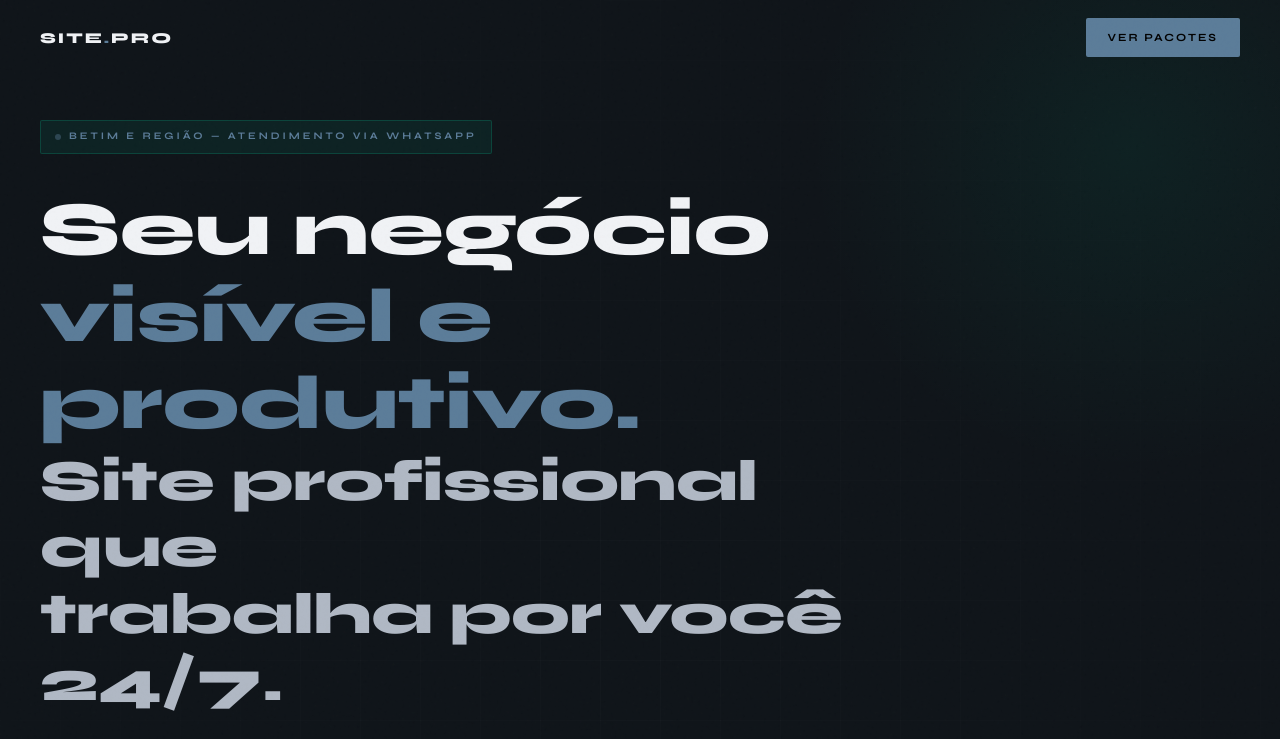
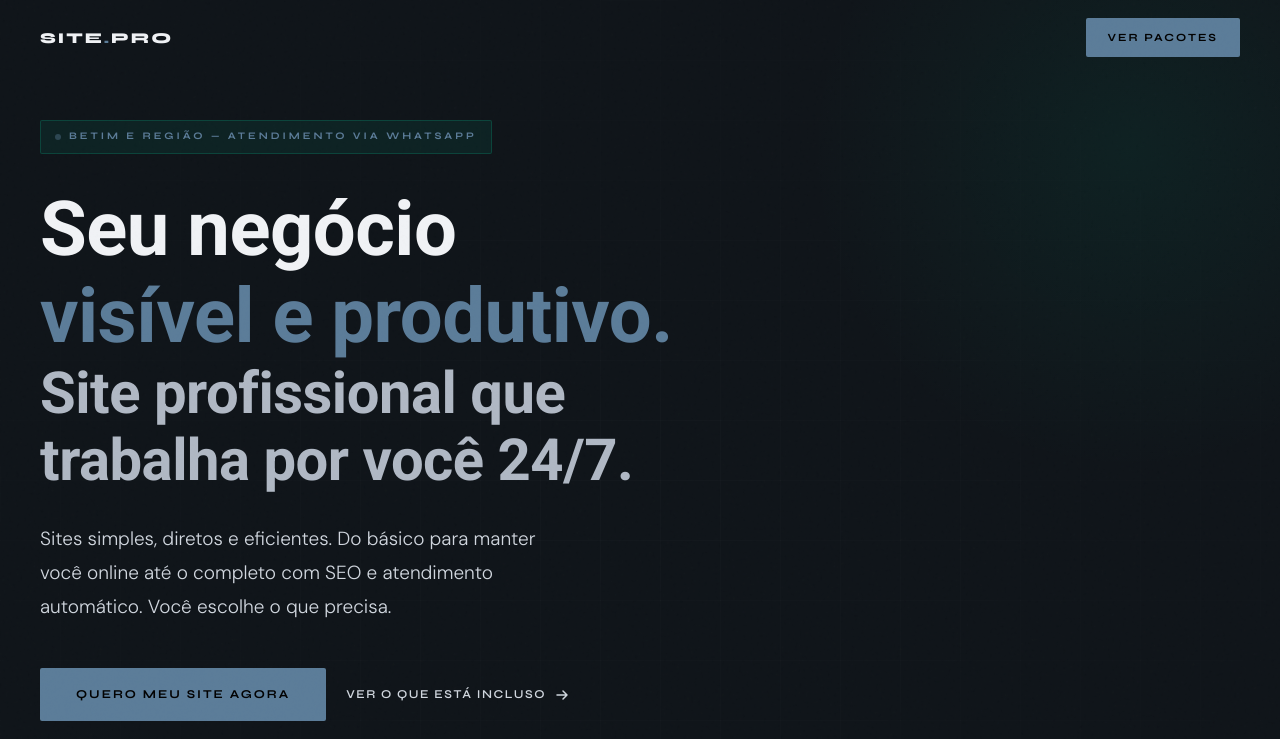
Before and after one commit to cuiudos/landingpage-CPM, a plain HTML site: page index.html in a window 1280 px wide. Shown: the top 739 px of the page. Drawn offline with Linux system fonts and the light colour scheme.

Commit message:
Alterar fonte da seção hero para Roboto

```diff
--- a/index.html
+++ b/index.html
@@ -5,7 +5,7 @@
 <meta name="viewport" content="width=device-width, initial-scale=1.0">
 <title>Sites Profissionais em Betim e Região | Apareça no Google</title>
 <meta name="description" content="Criamos sites profissionais para empresas em Betim e região. SEO, pré-atendimento pelo WhatsApp, design responsivo e suporte contínuo. Do básico ao completo.">
-<link href="https://fonts.googleapis.com/css2?family=Syne:wght@400;600;700;800&family=DM+Sans:ital,wght@0,300;0,400;0,500;1,300&display=swap" rel="stylesheet">
+<link href="https://fonts.googleapis.com/css2?family=Syne:wght@400;600;700;800&family=DM+Sans:ital,wght@0,300;0,400;0,500;1,300&family=Roboto:wght@300;400;500;700&display=swap" rel="stylesheet">
 <style>
 :root {
   --verde: #5B7C99;
@@ -144,9 +144,9 @@
 }
 
 .hero h1{
-  font-family:'Syne',sans-serif;
+  font-family:'Roboto',sans-serif;
   font-size:clamp(36px,7vw,76px);
-  font-weight:800;
+  font-weight:700;
   line-height:1.15;
   letter-spacing:-0.5px;
   margin-bottom:28px;
```
